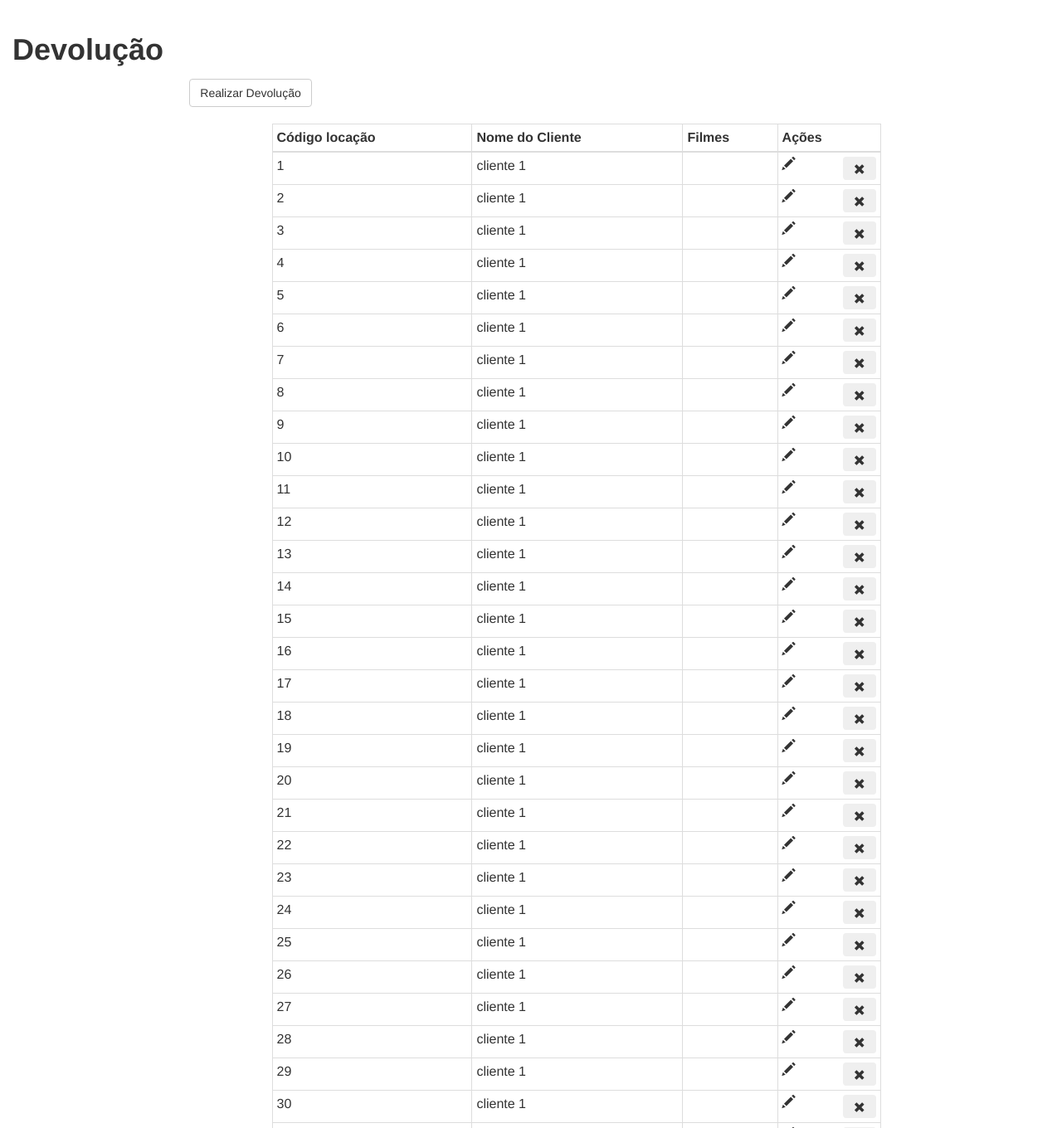
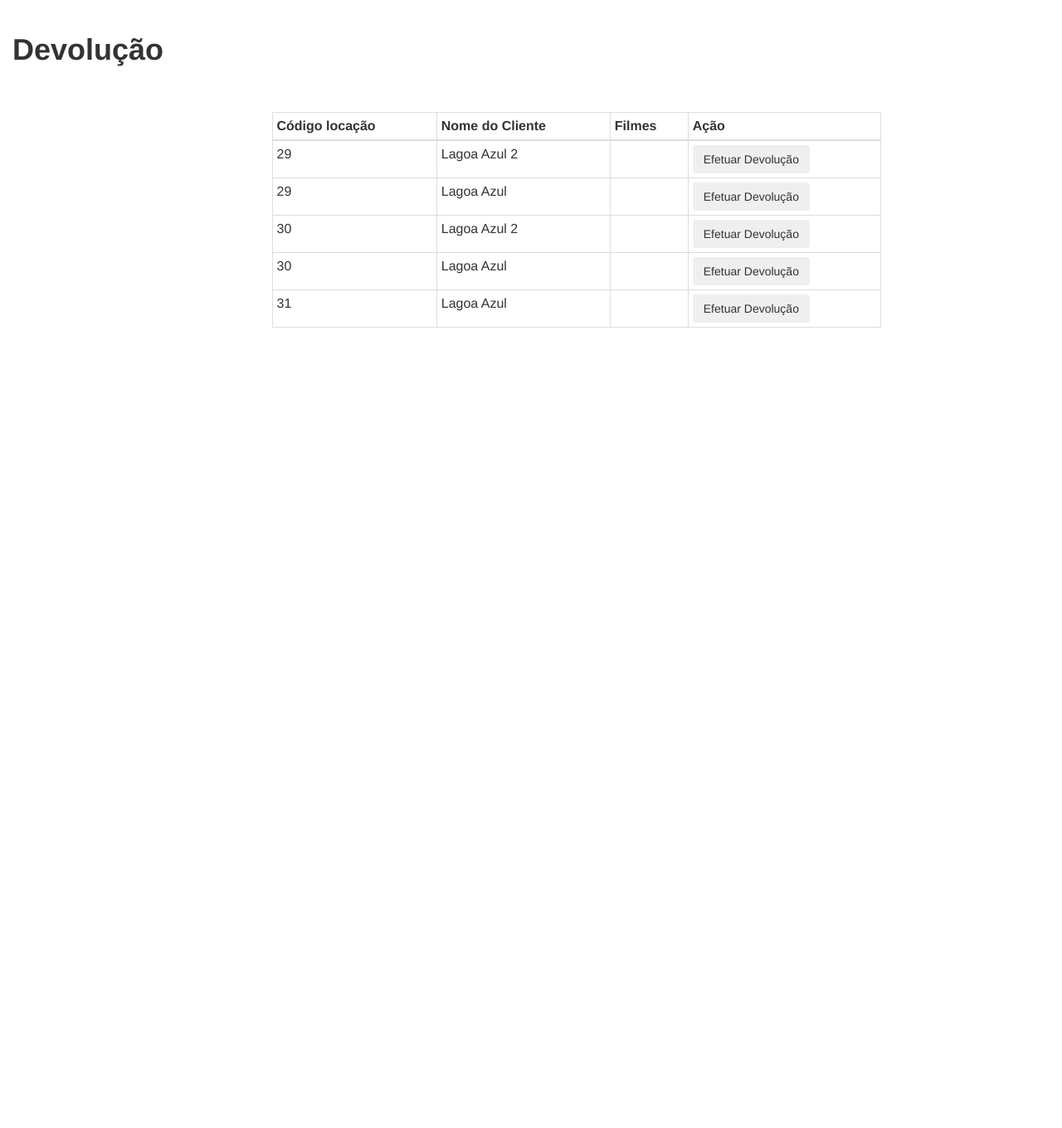
Before and after one commit to marcilio9590/Locadora-PHP, a PHP site: page /views/devolucao.php in a window 1280 px wide. Shown: the part 52-1412 px from the top of the page at 83% size. After the commit the page ends 447 px from the top, so only its background shows below. Run offline with PHP 8.4, Linux system fonts and the light colour scheme; data comes from the database, SQL or seed files in the repository.

Commit message:
Realizei alterações no meu controller, para realizar consultas na base de locações, clientes e filmes. No menu view da parte e funcionário, realizei liguação dos links, vou tentar terminar a minha parte e ajudar no que for preciso o programador da parte de funcionário, pois encontra-se em atraso.

```diff
--- a/controllers/devolucao.controller.php
+++ b/controllers/devolucao.controller.php
@@ -5,9 +5,14 @@
         $con = new ConexaoBD;
         $conexao = $con->ConnectBD();
         try {
-            $res = $conexao->query("select * from locacoes L inner join clientes C on L.cod_cliente = C.cod_cliente");
+            $res = $conexao->query("select L.cod_locacao, C.nome, F.nome from locacoes L
+inner join clientes C on L.cod_cliente = C.cod_cliente
+inner join itens_locacao IL on IL.cod_locacao = L.cod_locacao
+inner join filmes F on IL.cod_filme = F.cod_filme where L.status = 0");
             $itens_locacao = $res->fetchAll();
         } catch (PDOException $e){
             echo "false";
         }
+
+
 ?>
--- a/views/devolucao.php
+++ b/views/devolucao.php
@@ -21,7 +21,6 @@
                 <div class="row">
                     <div class="col-sm-2"></div>
                     <div class="col-sm-8">
-                   <a href="cadastro.locacao.php" class="pull-left"> <button class="btn btn-default">Realizar Devolução</button></a>
                     <div class="col-sm-2"></div>
                 </div>
                 <br>
@@ -36,7 +35,7 @@
                                     <th>Código locação</th>
                                     <th>Nome do Cliente</th>
                                     <th>Filmes</th>
-                                    <th>Ações</th>
+                                    <th>Ação</th>
 
                                 </tr>
                             </thead>
@@ -47,8 +46,7 @@
                                         echo "<tr><td>".$value['cod_locacao']."</td><td>".$value['nome']."</td><td>"."</td>";
                                         echo"</td>
                                                 <td>
-                                                    <span class='glyphicon glyphicon-pencil' aria-hidden='true'></span>
-                                                    <button class='btn pull-right' onclick='excluirLocacoes(".$value['cod_locacao'].")'> <span class='glyphicon glyphicon-remove' aria-hidden='true'></span></button>
+                                                    <button class='btn pull-center' onclick='removerFilme(".$value['cod_locacao'].")'> <span>Efetuar Devolução</span></button>
                                                 </td>
                                             </tr>";
 
@@ -63,3 +61,16 @@
         </div>
     </body>
 </html>
+
+ <script>
+
+function removerFilme(index){
+        var e = filmes[index];
+        $( '#filme'+index).remove();;
+        $("#totalLocacao")[0].value = $("#totalLocacao")[0].value && parseFloat($("#totalLocacao")[0].value) > 0 ?
+            parseFloat($("#totalLocacao")[0].value) - parseFloat(e.preco) : '' ;
+        filmes.splice(index,1);
+        montarTabela(filmes);
+    }
+
+ </script>
--- a/views/menu.php
+++ b/views/menu.php
@@ -3,14 +3,14 @@
     if($endereco == "/Locadora-PHP/" || $endereco == "/Locadora-PHP/index.php"){
       $index = "index.php";
       $urlCliente = "views/cliente.php";
-      $urlFuncionario = "#";
+      $urlFuncionario = "views/funcionario";
       $urlFilmes = "views/filme.php";
       $urlLocacao = "views/locacao.php";
-      $urlDevolucao = "views/devolucao";
+      $urlDevolucao = "views/devolucao.php";
     }else{
       $index = "../index.php";
       $urlCliente = "../views/cliente.php";
-      $urlFuncionario = "#";
+      $urlFuncionario = "../views/funcionario";
       $urlFilmes = "../views/filme.php";
       $urlLocacao = "../views/locacao.php";
       $urlDevolucao = "../views/devolucao.php";
@@ -33,7 +33,7 @@
           <div class="collapse navbar-collapse" id="bs-example-navbar-collapse-1">
             <ul class="nav navbar-nav">
               <li><a href="<?php echo $urlCliente ?>">Clientes</a></li>
-              <li><a href="#">Funcionários</a></li>
+              <li><a href="<?php echo $urlFuncionario?>">Funcionários</a></li>
               <li><a href="<?php echo $urlFilmes ?>">Filmes</a></li>
               <li class="dropdown">
                     <a href="#" class="dropdown-toggle" data-toggle="dropdown" role="button" aria-haspopup="true" aria-expanded="false">Operações<span class="caret"></span></a>
```
